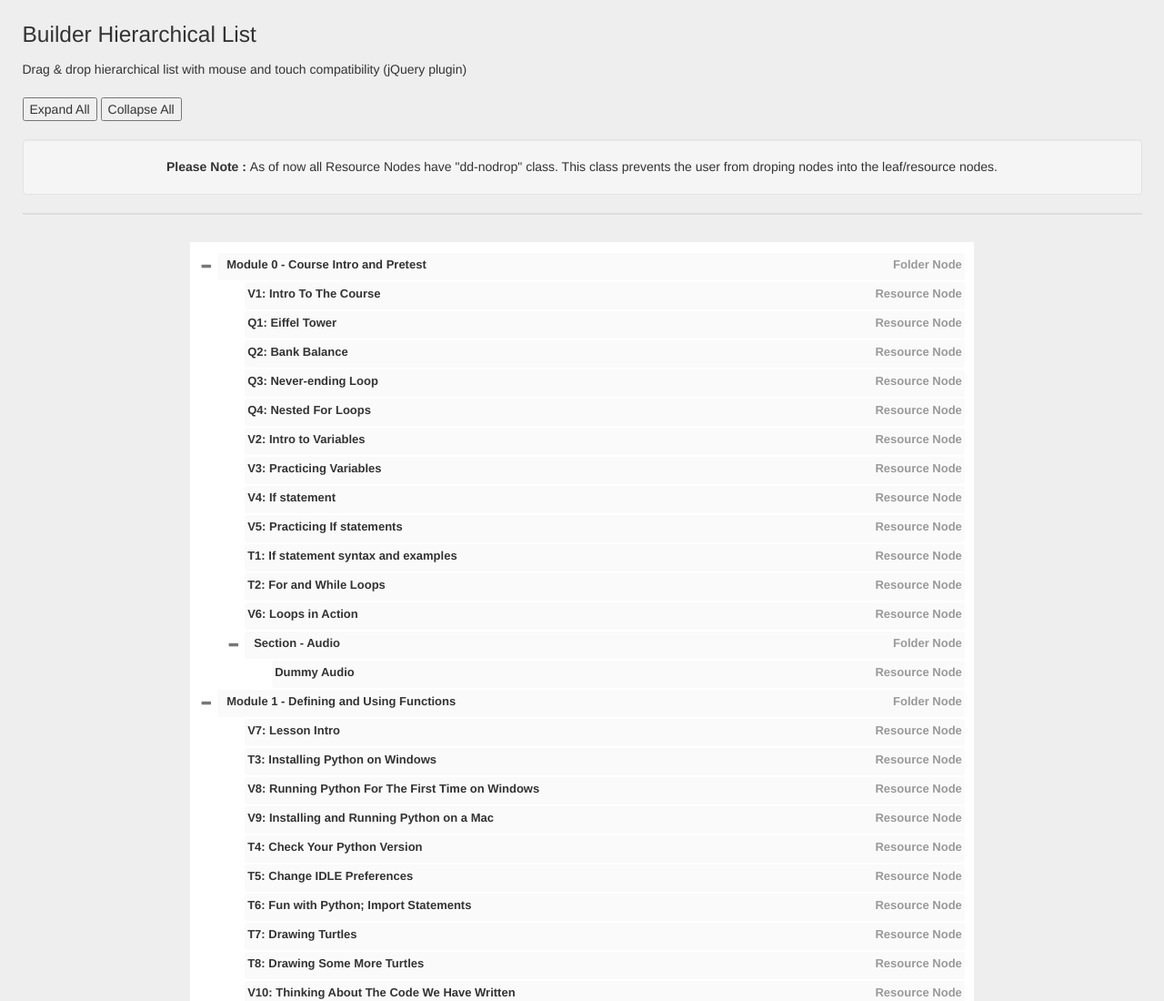
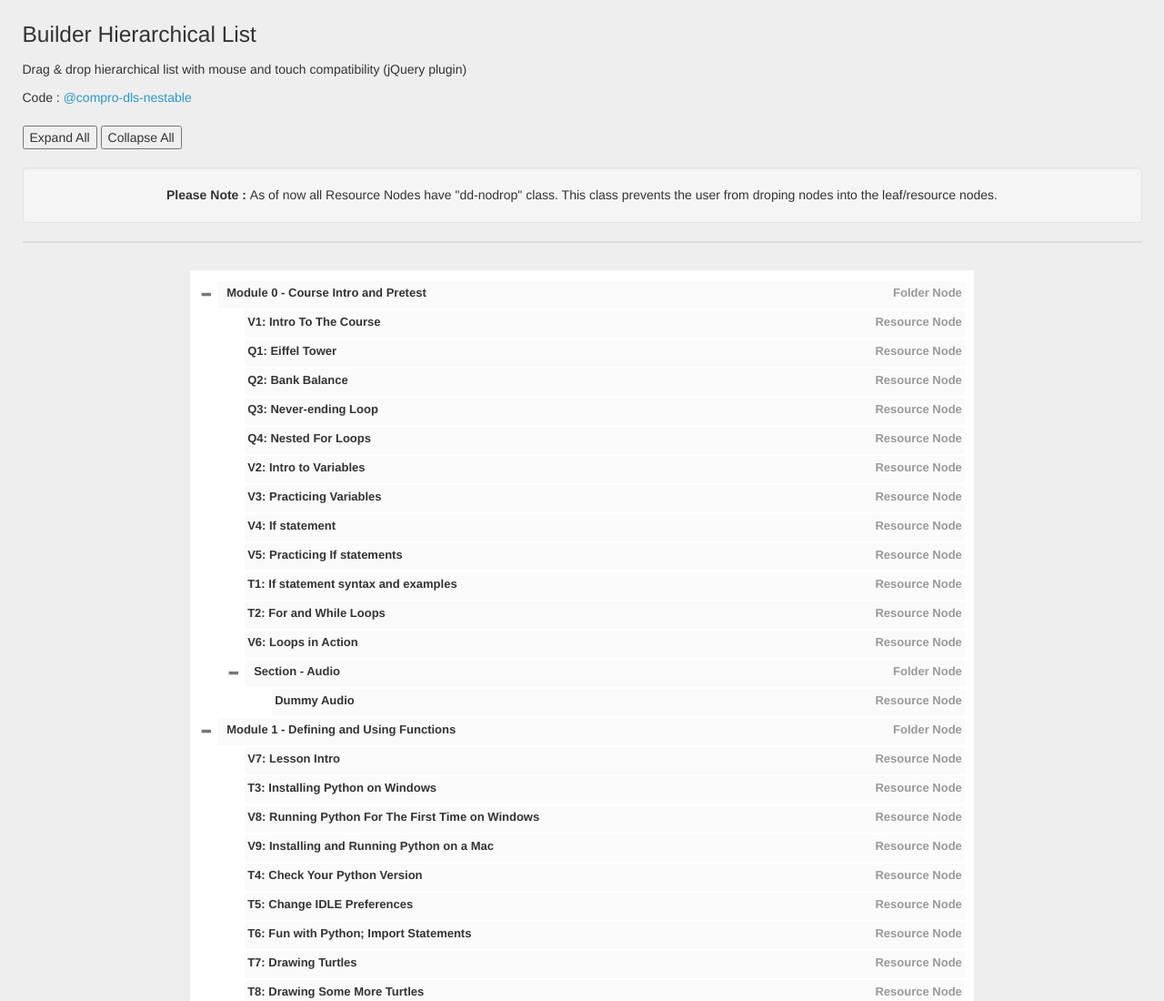
Before and after one commit to sinhavartika/compro-dls-nestable, a plain HTML site: page index.html in a window 1280 px wide. Shown: the top 1100 px of the page at 91% size. Drawn offline with Linux system fonts and the light colour scheme.

Commit message:
Adding link to the code in index.html

```diff
--- a/index.html
+++ b/index.html
@@ -15,7 +15,7 @@
 <body>
     <h1>Builder Hierarchical List</h1>
     <p>Drag &amp; drop hierarchical list with mouse and touch compatibility (jQuery plugin)</p>
-
+    <p>Code : <a href="https://github.com/sinhavartika/compro-dls-nestable/tree/gh-pages"> @compro-dls-nestable</a></p>
     <menu id="nestable-menu">
         <button type="button" data-action="expand-all">Expand All</button>
         <button type="button" data-action="collapse-all">Collapse All</button>
```
